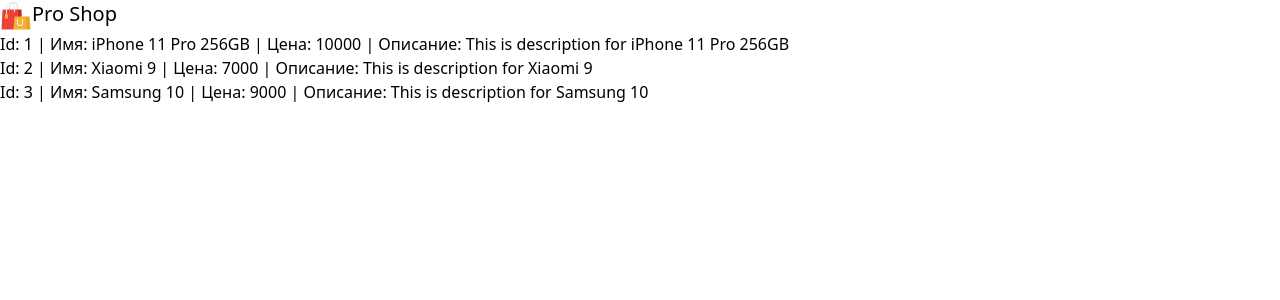
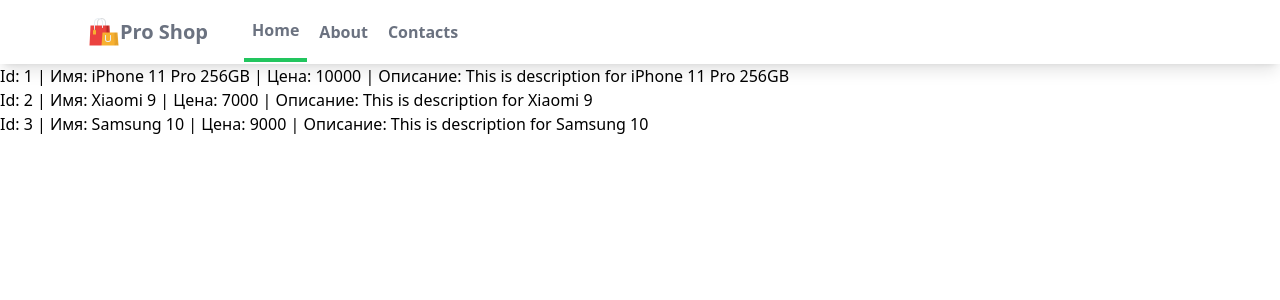
Before and after one commit to Valerius1986/Django_4_2, a Django app: page /myapp/ in a window 1280 px wide. Shown: the top 300 px of the page. Run offline with Django 4.2, Linux system fonts and the light colour scheme; data comes from the database, SQL or seed files in the repository.

Commit message:
Add navbar to base template

```diff
--- a/mysite/myapp/static/myapp/styles.css
+++ b/mysite/myapp/static/myapp/styles.css
@@ -558,6 +558,15 @@
   position: static;
 }
 
+.mx-auto {
+  margin-left: auto;
+  margin-right: auto;
+}
+
+.block {
+  display: block;
+}
+
 .flex {
   display: flex;
 }
@@ -570,12 +579,107 @@
   width: 2rem;
 }
 
+.max-w-6 {
+  max-width: 1.5rem;
+}
+
+.max-w-6xl {
+  max-width: 72rem;
+}
+
+.items-center {
+  align-items: center;
+}
+
+.justify-between {
+  justify-content: space-between;
+}
+
+.space-x-7 > :not([hidden]) ~ :not([hidden]) {
+  --tw-space-x-reverse: 0;
+  margin-right: calc(1.75rem * var(--tw-space-x-reverse));
+  margin-left: calc(1.75rem * calc(1 - var(--tw-space-x-reverse)));
+}
+
+.space-x-1 > :not([hidden]) ~ :not([hidden]) {
+  --tw-space-x-reverse: 0;
+  margin-right: calc(0.25rem * var(--tw-space-x-reverse));
+  margin-left: calc(0.25rem * calc(1 - var(--tw-space-x-reverse)));
+}
+
+.border {
+  border-width: 1px;
+}
+
+.border-b {
+  border-bottom-width: 1px;
+}
+
+.border-b-4 {
+  border-bottom-width: 4px;
+}
+
+.border-green-500 {
+  --tw-border-opacity: 1;
+  border-color: rgb(34 197 94 / var(--tw-border-opacity, 1));
+}
+
 .bg-sky-500 {
   --tw-bg-opacity: 1;
   background-color: rgb(14 165 233 / var(--tw-bg-opacity, 1));
+}
+
+.bg-white {
+  --tw-bg-opacity: 1;
+  background-color: rgb(255 255 255 / var(--tw-bg-opacity, 1));
+}
+
+.px-4 {
+  padding-left: 1rem;
+  padding-right: 1rem;
+}
+
+.px-2 {
+  padding-left: 0.5rem;
+  padding-right: 0.5rem;
+}
+
+.py-2 {
+  padding-top: 0.5rem;
+  padding-bottom: 0.5rem;
+}
+
+.py-4 {
+  padding-top: 1rem;
+  padding-bottom: 1rem;
 }
 
 .text-xl {
   font-size: 1.25rem;
   line-height: 1.75rem;
 }
+
+.font-semibold {
+  font-weight: 600;
+}
+
+.text-gray-700 {
+  --tw-text-opacity: 1;
+  color: rgb(55 65 81 / var(--tw-text-opacity, 1));
+}
+
+.text-gray-600 {
+  --tw-text-opacity: 1;
+  color: rgb(75 85 99 / var(--tw-text-opacity, 1));
+}
+
+.text-gray-500 {
+  --tw-text-opacity: 1;
+  color: rgb(107 114 128 / var(--tw-text-opacity, 1));
+}
+
+.shadow-lg {
+  --tw-shadow: 0 10px 15px -3px rgb(0 0 0 / 0.1), 0 4px 6px -4px rgb(0 0 0 / 0.1);
+  --tw-shadow-colored: 0 10px 15px -3px var(--tw-shadow-color), 0 4px 6px -4px var(--tw-shadow-color);
+  box-shadow: var(--tw-ring-offset-shadow, 0 0 #0000), var(--tw-ring-shadow, 0 0 #0000), var(--tw-shadow);
+}
--- /dev/null
+++ b/mysite/myapp/templates/myapp/base.html
@@ -0,0 +1,15 @@
+<!DOCTYPE html>
+{% load static %}
+<html lang="en">
+<head>
+    <meta charset="UTF-8">
+    <meta name="viewport" content="width=device-width, initial-scale=1.0">
+    <link rel="stylesheet" href="{% static 'myapp/styles.css' %}" />
+    <title>Document</title>
+</head>
+<body>
+    {% block content %}
+
+    {% endblock content %}
+</body>
+</html>
--- a/mysite/myapp/templates/myapp/index.html
+++ b/mysite/myapp/templates/myapp/index.html
@@ -1,20 +1,21 @@
+{% extends "myapp/base.html" %}
 {% load static %}
-<!DOCTYPE html>
-<html lang="en">
-	<head>
-		<meta charset="UTF-8" />
-		<meta name="viewport" content="width=device-width, initial-scale=1.0" />
-		<link rel="stylesheet" href="{% static 'myapp/styles.css' %}" />
-		<title>Document</title>
-	</head>
-	<body>
-		<nav>
+{% block content %}
+<nav class="bg-white shadow-lg">
+    <div class="max-w-6xl mx-auto px-4">
+        <div class="flex justify-between">
+            <div class="flex space-x-7">
                 <div>
-                <div>
-                    <div>
-                        <div class="flex">
+                    <a href="#" class="flex items-center px-2 py-4">
                         <img class="h-8 w-8" src="{% static 'myapp/images/online-shopping.png' %}" alt="logo">
-                            <span class="text-xl">Pro Shop</span>
+                        <span class="text-gray-500 font-semibold text-xl">Pro Shop</span>
+                    </a>
+                </div>
+                <div class="flex items-center space-x-1">
+                    <a href="#" class="py-4 px-2 text-gray-500 font-semibold border-b-4 border-green-500">Home</a>
+                    <a href="#" class="py-4 px-2 text-gray-500 font-semibold">About</a>
+                    <a href="#" class="py-4 px-2 text-gray-500 font-semibold">Contacts</a>
+
                 </div>
             </div>
         </div>
@@ -30,5 +31,4 @@
 
     {% endfor %}
 </h4>
-	</body>
-</html>
+{% endblock content %}
```
Lines whose indentation alone changed are shown as unchanged.
